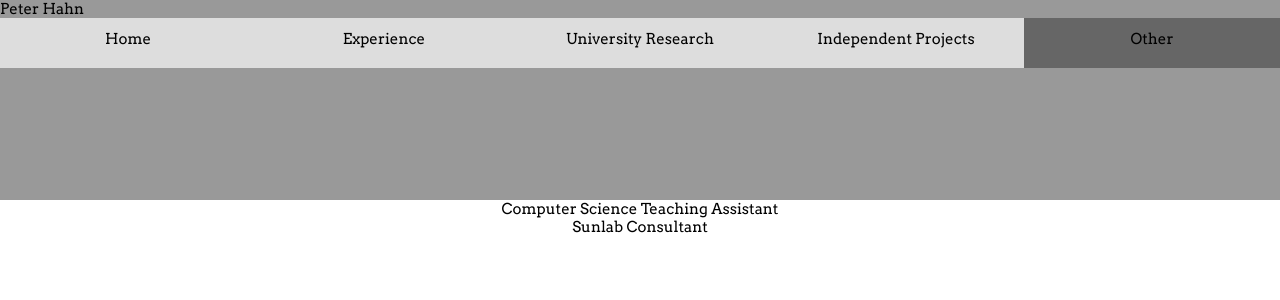
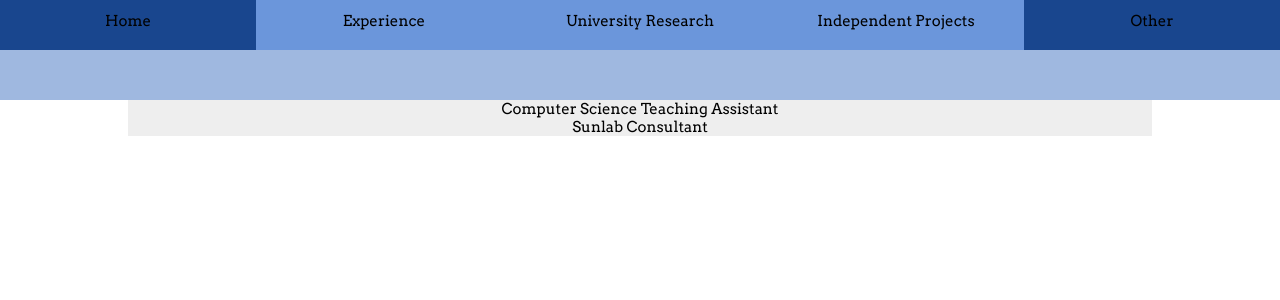
Before and after one commit to PeterKHahn/PeterKHahn.github.io, a React (Create React App) app: page /other in a window 1280 px wide. Shown: the top 300 px of the page. Built offline with nearby package versions, Linux system fonts and the light colour scheme.

Commit message:
editting css

```diff
--- a/package.json
+++ b/package.json
@@ -4,6 +4,7 @@
   "version": "0.1.0",
   "private": true,
   "dependencies": {
+    "npm": "^6.2.0",
     "react": "^16.3.2",
     "react-dom": "^16.3.2",
     "react-redux": "^5.0.7",
--- a/src/Header.jsx
+++ b/src/Header.jsx
@@ -16,35 +16,29 @@ class Header extends Component {
 
         return(
             <div className="header">
-                <div>Peter Hahn</div>
                 <div className="buttons">
-                    <HeaderButton text={"Home"} link="/" active={this.active("/")}/>
-                    <HeaderButton text={"Experience"} link="/experience" active={this.active("/experience")}/>
-                    <HeaderButton text={"University Research"} link="/research" active={this.active("/research")}/>
+                    <HeaderButton text={"Home"} link="home" active={this.active("/")}/>
+                    <HeaderButton text={"Experience"} link="experience" active={this.active("/experience")}/>
+                    <HeaderButton text={"University Research"} link="research" active={this.active("/research")}/>
                     <HeaderButton text={"Independent Projects"} link="projects" active={this.active("/projects")}/>
-                    <HeaderButton text={"Other"} link="/other" active={this.active("/other")}/>
+                    <HeaderButton text={"Other"} link="other" active={this.active("/other")}/>
                 </div>
             </div>
         )
     }
 }
 
-const activeStyle = {
-    backgroundColor: `#666666`
-}
-const inactiveStyle = {
 
-}
 
 class HeaderButton extends Component {
     render() {
 
-        const style = this.props.active ? (
-            activeStyle
-        ) : inactiveStyle
+        const cl = this.props.active ? (
+            "header-button-active"
+        ) : "header-button"
         return(
-            <a className="header-link" href={this.props.link}>
-                <div className="header-button" style={style}>
+            <a className="header-link" href={process.env.PUBLIC_URL + this.props.link}>
+                <div className={cl}>
                     <div className="header-button-inner">
                         {this.props.text}
                     </div>
--- a/src/Main.jsx
+++ b/src/Main.jsx
@@ -2,23 +2,19 @@ import React, { Component } from 'react';
 
 import Header from './Header.jsx'
 import {Link, Route, Switch} from 'react-router-dom'
-
-
-
-
-
 
 class Main extends Component {
 
     render() {
         return(
             <div>
+
                 <Switch>
-                    <Route exact path="/" component={HomeContent}/>
-                    <Route exact path="/experience" component={ExperienceContent}/>
-                    <Route exact path="/research" component={ResearchContent}/>
-                    <Route exact path="/projects" component={ProjectContent}/>
-                    <Route exact path="/other" component={OtherContent}/>
+                    <Route exact path={process.env.PUBLIC_URL + "/home"} component={HomeContent}/>
+                    <Route exact path={process.env.PUBLIC_URL + "/experience"} component={ExperienceContent}/>
+                    <Route exact path={process.env.PUBLIC_URL + "/research"} component={ResearchContent}/>
+                    <Route exact path={process.env.PUBLIC_URL + "/projects"} component={ProjectContent}/>
+                    <Route exact path={process.env.PUBLIC_URL + "/other"} component={OtherContent}/>
 
                 </Switch>
             </div>
@@ -297,7 +293,7 @@ class ArticleSnippet extends Component {
         return(
             <div className="article">
                 <div className="article-inner">
-                    <Link className="link" to={this.props.to}>
+                    <Link className="link" to={process.env.PUBLIC_URL + this.props.to}>
                         <div className="article-header-snippet">
                             <div className="article-title">{this.props.title}</div>
                             <div className="article-subtitle">{this.props.subtitle}</div>
--- a/src/index.css
+++ b/src/index.css
@@ -14,6 +14,9 @@ body {
 
 .intro {
   vertical-align: text-top;
+  font-size: 20px;
+  font-weight: 100;
+  font-family: 'Titillium Web', sans-serif;
 
 }
 
@@ -48,12 +51,12 @@ body {
 }
 
 .header {
-  background-color: #999999;
-  height: 200px;
+  background-color: #9fb8e0;
+  height: 100px;
 }
 
 .header-button {
-  background-color: #dddddd;
+  background-color: #6b96db;
   width: 20%;
   height: 50px;
   display: inline-block;
@@ -62,8 +65,17 @@ body {
 
 }
 
+.header-button-active {
+  background-color: #19468e;
+  width: 20%;
+  height: 50px;
+  display: inline-block;
+  text-align: center;
+  box-sizing: border-box;
+}
+
 .header-button:hover {
-  background-color: #aaaaaa;
+  background-color: #19468e;
 }
 
 .header-button-inner {
@@ -95,6 +107,8 @@ body {
   display: block;
   margin-left: auto;
   margin-right: auto;
+  background-color: #eeeeee;
+
 
 }
 
```
Also changed, not shown: 1 other file (tests, documents, lock files or other folders).
